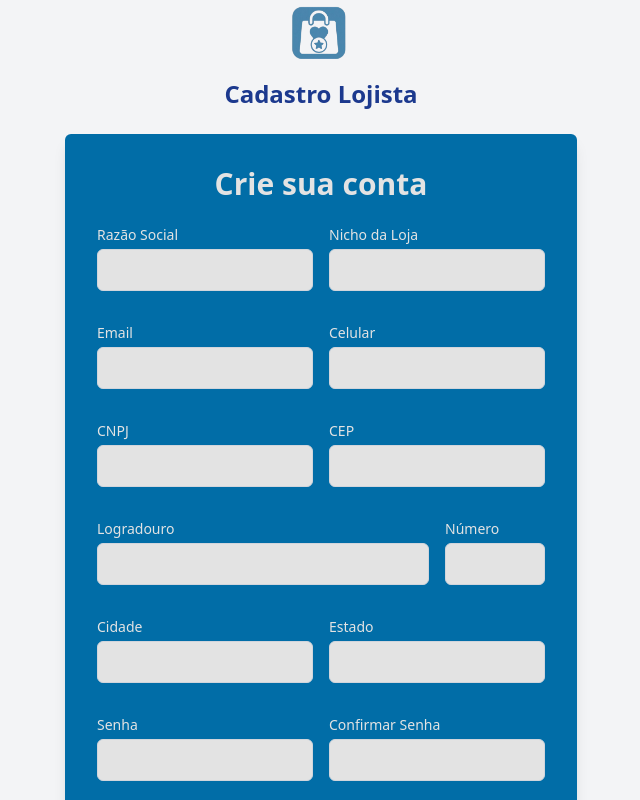
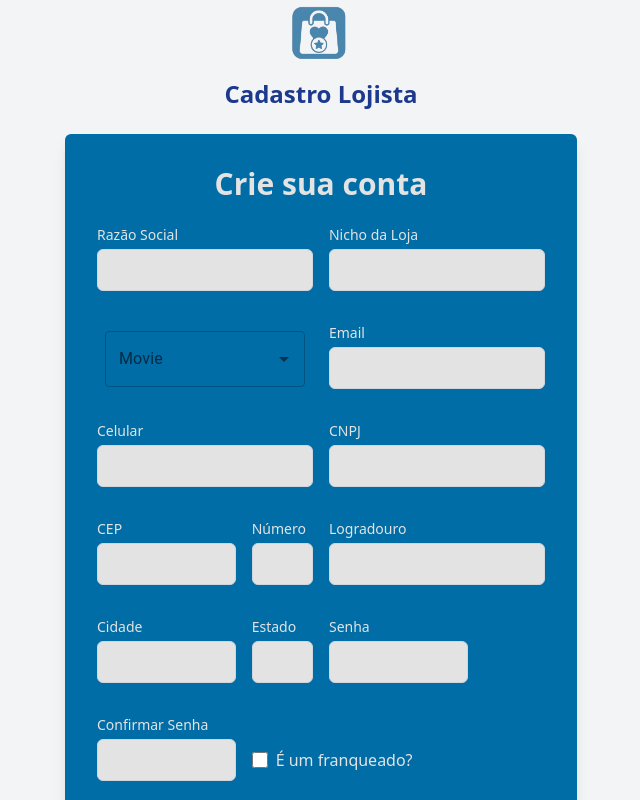
Before and after one commit to CaioAdriano1199/projetobuyscore, a Next.js app: page /cadastro in a window 1280 px wide. Shown: the top 800 px of the page, without its empty margins (319-959 px from the left). Built offline with nearby package versions, Linux system fonts and the light colour scheme.

Commit message:
atualizando conexao com bff

```diff
--- a/src/app/cadastro/page.js
+++ b/src/app/cadastro/page.js
@@ -1,9 +1,12 @@
 "use client";
 import { useState } from "react";
 import Image from "next/image";
-import Input from "../components/input";
-import Button from "../components/button";
-import Card from "../components/card";
+import Input from "../components/input/input";
+import Button from "../components/button/button";
+import Card from "../components/card/card";
+import * as React from 'react';
+import TextField from '@mui/material/TextField';
+import Autocomplete from '@mui/material/Autocomplete';
 
 export default function Cadastro() {
   const [isFranqueado, setIsFranqueado] = useState(false);
@@ -21,6 +24,14 @@ export default function Cadastro() {
   const [confirmarSenha, setConfirmarSenha] = useState("");
   const [cnpjMatriz, setCnpjMatriz] = useState("");
   const [codigoVerificacao, setCodigoVerificacao] = useState("");
+  const top100Films = [
+    { label: 'The Shawshank Redemption', year: 1994 },
+    { label: 'The Godfather', year: 1972 },
+    { label: 'The Godfather: Part II', year: 1974 },
+    { label: 'The Dark Knight', year: 2008 },
+    { label: '12 Angry Men', year: 1957 },
+    { label: "Schindler's List", year: 1993 },
+    { label: 'Pulp Fiction', year: 1994 }];
 
   return (
     <div className="flex flex-col items-center justify-center min-h-screen bg-gray-100">
@@ -30,12 +41,12 @@ export default function Cadastro() {
       <Card className="rounded-2xl shadow-lg p-8 w-full max-w-lg mb-[5%]">
         <h1 className="text-3xl font-semibold text-center mb-2 text-[rgb(227,227,227)] mb-[5%]">Crie sua conta</h1>
 
-        <form className="grid grid-cols-4 gap-4">
+        <form className="grid grid-cols-6 gap-4">
 
           <Input
             label="Razão Social"
             type="text"
-            colSpan="col-span-2"
+            colSpan="col-span-3"
             value={razaoSocial}
             className="p-2 rounded text-black"
             onChange={(e) => setRazaoSocial(e.target.value)}
@@ -46,17 +57,27 @@ export default function Cadastro() {
             label="Nicho da Loja"
             type="text"
             value={nichoLoja}
-            colSpan="col-span-2"
+            colSpan="col-span-3"
             className="p-2 rounded text-black"
             onChange={(e) => setNichoLoja(e.target.value)}
             required
           />
 
+
+          <Autocomplete
+            disablePortal
+            options={top100Films}
+            sx={{ width: 100%Autocomplete }}
+            className="p-2 rounded text-black col-span-3"
+            renderInput={(params) => <TextField {...params} label="Movie" />}
+          />
+
+
           <Input
             label="Email"
             type="email"
             value={email}
-            colSpan="col-span-2"
+            colSpan="col-span-3"
             className="p-2 rounded text-black"
             onChange={(e) => setEmail(e.target.value)}
             required
@@ -65,7 +86,7 @@ export default function Cadastro() {
             label="Celular"
             type="tel"
             value={celular}
-            colSpan="col-span-2"
+            colSpan="col-span-3"
             className="p-2 rounded text-black"
             onChange={(e) => setCelular(e.target.value)}
             required
@@ -74,7 +95,7 @@ export default function Cadastro() {
             label="CNPJ"
             type="text"
             value={cnpj}
-            colSpan="col-span-2"
+            colSpan="col-span-3"
             className="p-2 rounded text-black"
             onChange={(e) => setCnpj(e.target.value)}
             required
@@ -90,21 +111,22 @@ export default function Cadastro() {
           />
 
           <Input
+            label="Número"
+            type="text"
+            value={numero}
+            colSpan="col-span-1"
+            className="p-2 rounded text-black col-span-1"
+            onChange={(e) => setNumero(e.target.value)}
+            required
+          />
+
+          <Input
             label="Logradouro"
             type="text"
             value={logradouro}
             colSpan="col-span-3"
             className="p-2 rounded text-black col-span-2"
             onChange={(e) => setLogradouro(e.target.value)}
-            required
-          />
-          <Input
-            label="Número"
-            type="text"
-            value={numero}
-            colSpan="col-span-1"
-            className="p-2 rounded text-black col-span-1"
-            onChange={(e) => setNumero(e.target.value)}
             required
           />
 
@@ -121,7 +143,7 @@ export default function Cadastro() {
             label="Estado"
             type="text"
             value={estado}
-            colSpan="col-span-2"
+            colSpan="col-span-1"
             className="p-2 rounded text-black"
             onChange={(e) => setEstado(e.target.value)}
             required
--- a/src/app/components/loginform.js
+++ b/src/app/components/loginform/loginform.js
@@ -1,17 +1,18 @@
 "use client";
 
 import { useState } from "react";
-import Input from "./input";
-import Button from "./button";
+import Input from "../input/input";
+import Button from "../button/button";
 
 export default function LoginForm() {
   const [email, setEmail] = useState("");
   const [senha, setSenha] = useState("");
+  const [mensagem, setMensagem] = useState("");
 
   const handleSubmit = async (e) => {
     e.preventDefault();
  try {
-      const res = await fetch("/api/login", {
+      const res = await fetch("/login/api", {
         method: "POST",
         headers: { "Content-Type": "application/json" },
         body: JSON.stringify({ email, senha }),
@@ -65,6 +66,7 @@ export default function LoginForm() {
            aqui!
         </a>
       </p>
+      <p>{mensagem}</p>
     </form>
   );
 }
--- a/src/app/login/api/route.js
+++ b/src/app/login/api/route.js
@@ -1,4 +1,4 @@
-import { bffRequest } from "../lib/api";
+import { bffRequest } from "../../../lib/api";
 
 export async function POST(req) {
   const body = await req.json();
--- a/src/app/login/page.js
+++ b/src/app/login/page.js
@@ -1,7 +1,7 @@
 "use client";
 
-import Card from "../components/card";
-import LoginForm from "../components/loginform";
+import Card from "../components/card/card";
+import LoginForm from "../components/loginform/loginform";
 
 export default function LoginPage() {
   return (
```
Also changed, not shown: package.json (+7 -4 lines), src/app/components/button/button.js (renamed from src/app/components/button.js), src/app/components/card/card.js (renamed from src/app/components/card.js), src/app/components/input/input.js (renamed from src/app/components/input.js), 1 other file (tests, documents, lock files or other folders).
